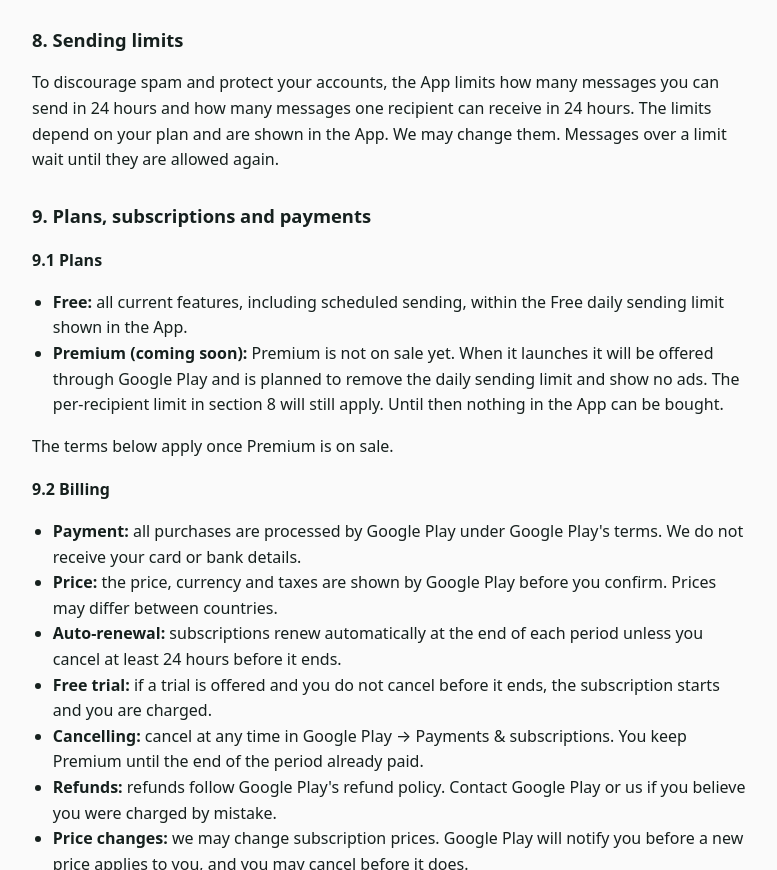
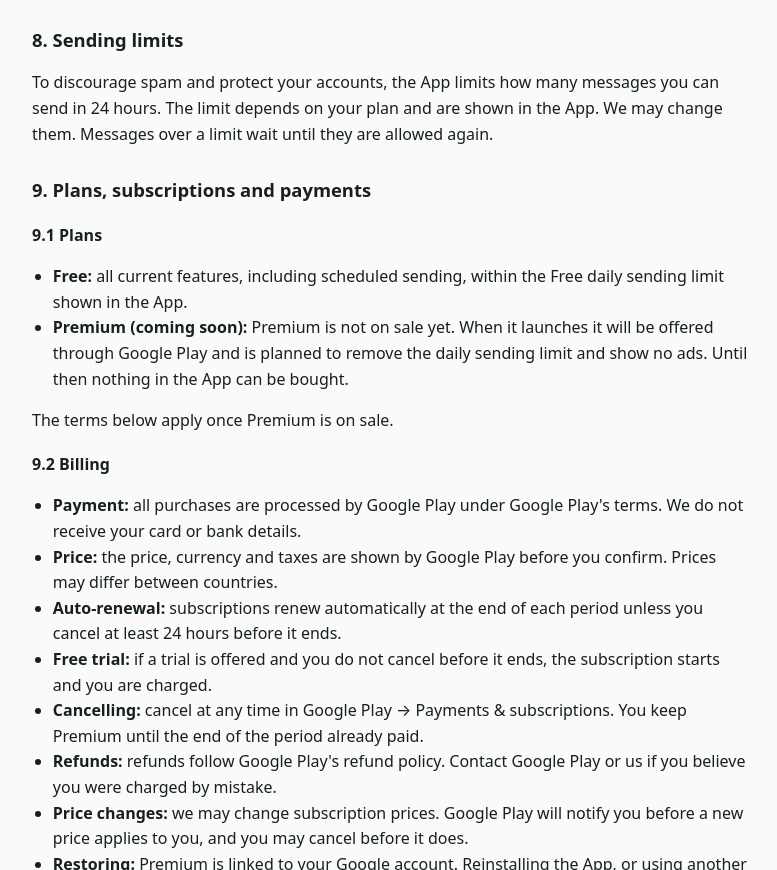
Before and after one commit to VTM1601/VTM1601.github.io, a plain HTML site: page auto-sms-excel/terms.html in a window 1280 px wide. Shown: the part 2870-3740 px from the top of the page, without its empty margins (248-1025 px from the left). Drawn offline with Linux system fonts and the light colour scheme.

Commit message:
Auto SMS Excel: no per-recipient limit

```diff
--- a/auto-sms-excel/terms.html
+++ b/auto-sms-excel/terms.html
@@ -84,13 +84,13 @@
 <p>You are solely responsible for the files, contacts, messages, photos and videos you use with the App. Your content must be lawful, accurate, and must not infringe anyone's rights. You confirm that you have the right to use the contact details you import and the consent of the people you message.</p>
 
 <h2>8. Sending limits</h2>
-<p>To discourage spam and protect your accounts, the App limits how many messages you can send in 24 hours and how many messages one recipient can receive in 24 hours. The limits depend on your plan and are shown in the App. We may change them. Messages over a limit wait until they are allowed again.</p>
+<p>To discourage spam and protect your accounts, the App limits how many messages you can send in 24 hours. The limit depends on your plan and are shown in the App. We may change them. Messages over a limit wait until they are allowed again.</p>
 
 <h2>9. Plans, subscriptions and payments</h2>
 <h3>9.1 Plans</h3>
 <ul>
   <li><strong>Free:</strong> all current features, including scheduled sending, within the Free daily sending limit shown in the App.</li>
-  <li><strong>Premium (coming soon):</strong> Premium is not on sale yet. When it launches it will be offered through Google Play and is planned to remove the daily sending limit and show no ads. The per-recipient limit in section 8 will still apply. Until then nothing in the App can be bought.</li>
+  <li><strong>Premium (coming soon):</strong> Premium is not on sale yet. When it launches it will be offered through Google Play and is planned to remove the daily sending limit and show no ads. Until then nothing in the App can be bought.</li>
 </ul>
 <p>The terms below apply once Premium is on sale.</p>
 <h3>9.2 Billing</h3>
```
Also changed, not shown: auto-sms-excel/privacy.html (+1 -1 lines).
